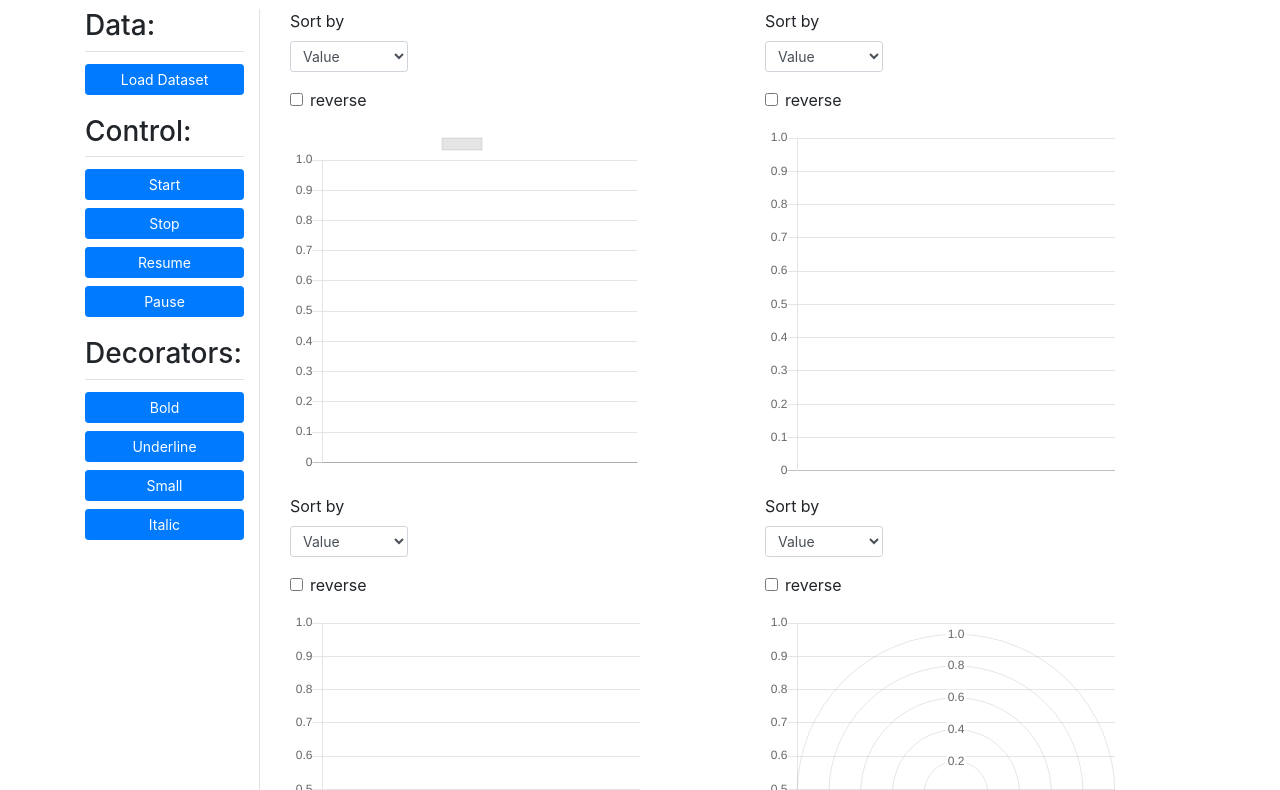
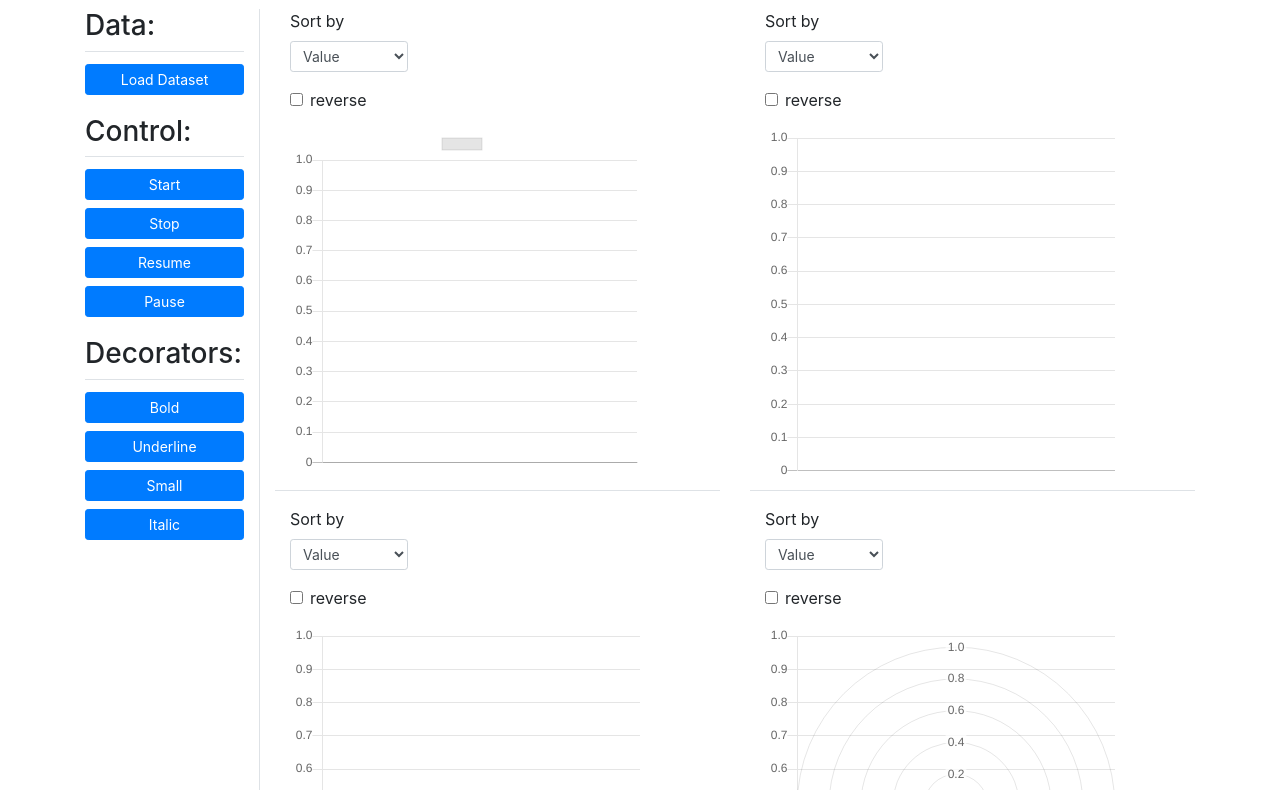
Before and after one commit to cmatgh/AnimatedCharts, a website built with webpack: page webapp/index.html in a window 1280 px wide. Shown: the part 64-854 px from the top of the page. Built offline with nearby package versions, Linux system fonts and the light colour scheme.

Commit message:
Improve and refactor UI design

```diff
--- a/src/main/typescript/animatedcharts/ChartAnimationApp.ts
+++ /dev/null
@@ -1,20 +0,0 @@
-import { AnimationUI } from "./ui/AnimationUI";
-
-export class ChartAnimationApp {
-
-    window: Window;
-    animationUIElements: Set<AnimationUI>;
-
-    constructor(window: Window) {
-        this.window = window;
-        this.animationUIElements = new Set<AnimationUI>();
-        this.addAnimationUI();
-    }
-
-    addAnimationUI() {
-        let animationUI = new AnimationUI("chart-animation1", "CO2 emission per country in million");
-        this.animationUIElements.add(animationUI);
-        animationUI.drawElements();
-    }
-
-}
--- a/src/main/typescript/animatedcharts/index.ts
+++ b/src/main/typescript/animatedcharts/index.ts
@@ -1,5 +1,5 @@
-import { ChartAnimationApp } from "./ChartAnimationApp"
+import { AppUI } from "./ui/AppUI"
 
-( (window) => {
-    new ChartAnimationApp(window);
-})(window)
+(() => {
+    new AppUI("animation-chart");
+})()
--- a/src/main/typescript/animatedcharts/ui/AnimationChartUI.ts
+++ b/src/main/typescript/animatedcharts/ui/AnimationChartUI.ts
@@ -11,7 +11,7 @@ export class AnimationChartUI extends UIElement{
 
     protected html() : string {
         return `
-            <div class="mb-3">
+            <div class="mb-3 pb-2 border-bottom">
                 <div class="col-md-4 mb-1">
                     <form>
                         <div class="form-group" id="chart-buttons_">
--- a/src/main/typescript/animatedcharts/ui/AnimationUI.ts
+++ b/src/main/typescript/animatedcharts/ui/AnimationUI.ts
@@ -16,7 +16,7 @@ export class AnimationUI extends UIElement{
 
     protected html(): string {
         return `
-            <div class="container">
+            <div class="container mb-5">
                 <div class="row justify-content-center border-bottom mb-3" >
                     <h1 id="title_${this.id}"></h1>
                     <h2 class="display-2" id="property_${this.id}"></h2>
--- /dev/null
+++ b/src/main/typescript/animatedcharts/ui/AppUI.ts
@@ -0,0 +1,39 @@
+import { AnimationUI } from "./AnimationUI";
+import {UIElement} from "./UIElement";
+import {Visitor} from "./visitor/Visitor";
+
+export class AppUI extends UIElement{
+
+    protected html(): string {
+        return `
+                <div>
+                    <div id="chart-animation1"></div>
+                    <div id="chart-animation2"></div>
+                    <div id="chart-animation3"></div>
+                </div>
+
+            `;
+    }
+
+    protected events(): void {
+    }
+
+    constructor(elementId : string) {
+        super(elementId);
+
+        this.addElement(new AnimationUI("chart-animation1", "CO2 emission per country in million"));
+        this.addElement(new AnimationUI("chart-animation2", "CO2 emission per country in million"));
+        this.addElement(new AnimationUI("chart-animation3", "CO2 emission per country in million"));
+
+        this.drawElements();
+    }
+
+    accept(visitor: Visitor): void {
+        throw Error("not yet implemented");
+    }
+
+    getJQueryElement(): JQuery {
+        return this.$element;
+    }
+
+}
--- a/webapp/index.html
+++ b/webapp/index.html
@@ -6,7 +6,7 @@
     </head>
     <body>
 
-      <div id="chart-animation1"></div>
+        <app id="animation-chart"></app>
 
       <script src="https://code.jquery.com/jquery-3.5.1.slim.min.js" integrity="sha384-DfXdz2htPH0lsSSs5nCTpuj/zy4C+OGpamoFVy38MVBnE+IbbVYUew+OrCXaRkfj" crossorigin="anonymous"></script>
       <script src="https://cdn.jsdelivr.net/npm/popper.js@1.16.0/dist/umd/popper.min.js" integrity="sha384-Q6E9RHvbIyZFJoft+2mJbHaEWldlvI9IOYy5n3zV9zzTtmI3UksdQRVvoxMfooAo" crossorigin="anonymous"></script>
```
